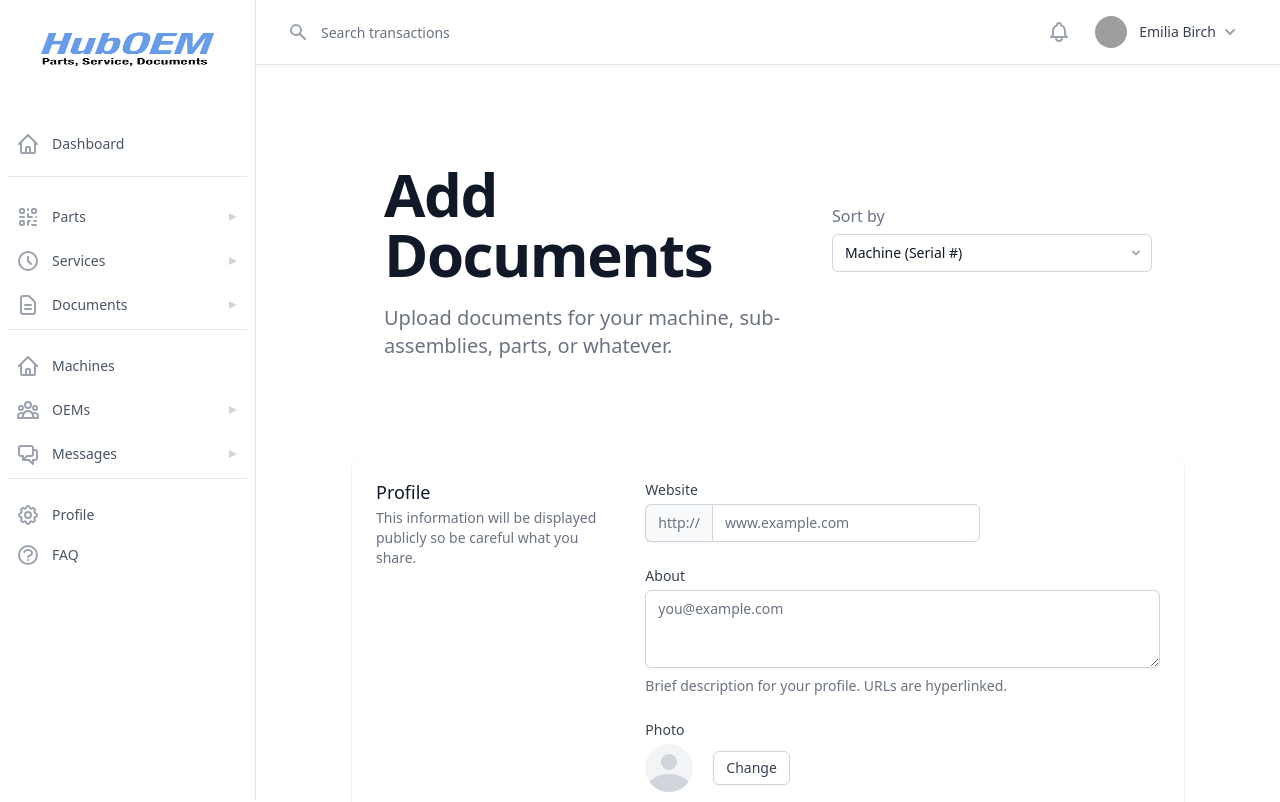
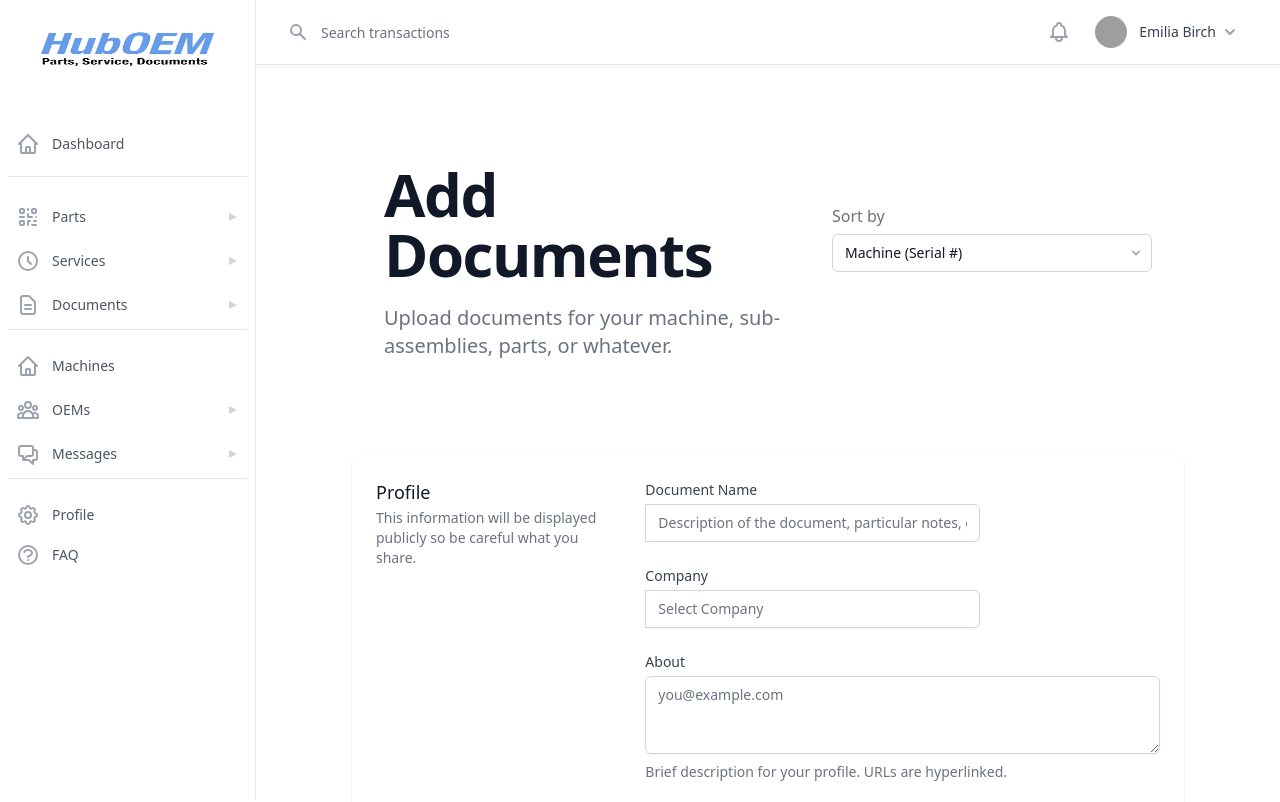
Before and after one commit to HubOEM/huboem-frontend, a React (Create React App) app: page /Add_Documents in a window 1280 px wide. Shown: the top 802 px of the page. Built offline with nearby package versions, Linux system fonts and the light colour scheme; grey boxes are pictures that could not be loaded.

Commit message:
upload docs page

```diff
--- a/src/Pages/Documents/DocumentsList.js
+++ b/src/Pages/Documents/DocumentsList.js
@@ -54,7 +54,7 @@ function DocumentsList() {
                   <select
                     id="type"
                     name="type"
-                    className="appearance-none block w-full bg-none bg-white border border-gray-300 rounded-md pl-3 pr-10 py-2 text-base text-gray-900 focus:outline-none focus:ring-indigo-500 focus:border-indigo-500 sm:text-sm"
+                    className="appearance-none block w-full bg-none bg-white border border-gray-300 rounded-md pl-3 pr-10 py-2 text-base text-gray-900 focus:outline-none focus:ring-[#679CE8] focus:border-[#679CE8] sm:text-sm"
                     defaultValue="Serial Number"
                   >
                     <option>Machine (Serial #)</option>
@@ -79,7 +79,7 @@ function DocumentsList() {
               <div className="mt-4 sm:mt-0 sm:ml-16 sm:flex-none">
                 <button
                   type="button"
-                  className="inline-flex items-center justify-center rounded-md border border-transparent bg-[#679CE8] px-4 py-2 text-sm font-medium text-white shadow-sm hover:bg-[#4586e1] focus:outline-none focus:ring-2 focus:ring-indigo-500 focus:ring-offset-2 sm:w-auto"
+                  className="inline-flex items-center justify-center rounded-md border border-transparent bg-[#679CE8] px-4 py-2 text-sm font-medium text-white shadow-sm hover:bg-[#4586e1] focus:outline-none focus:ring-2 focus:ring-[#679CE8] focus:ring-offset-2 sm:w-auto"
                 >
                   Add user
                 </button>
--- a/src/Pages/Documents/UploadDoc.js
+++ b/src/Pages/Documents/UploadDoc.js
@@ -54,18 +54,29 @@ function UploadDoc() {
                                         <div className="grid grid-cols-3 gap-6">
                                             <div className="col-span-3 sm:col-span-2">
                                                 <label htmlFor="company-website" className="block text-sm font-medium text-gray-700">
-                                                Website
+                                                    Document Name
                                                 </label>
                                                 <div className="mt-1 flex rounded-md shadow-sm">
-                                                <span className="inline-flex items-center px-3 rounded-l-md border border-r-0 border-gray-300 bg-gray-50 text-gray-500 text-sm">
-                                                    http://
-                                                </span>
                                                     <input
                                                         type="text"
                                                         name="company-website"
                                                         id="company-website"
                                                         className="focus:ring-[#679CE8] focus:border-[#679CE8] flex-1 block w-full rounded-none rounded-r-md sm:text-sm border-gray-300"
-                                                    placeholder="www.example.com"
+                                                        placeholder="Description of the document, particular notes, etc."
+                                                    />
+                                                </div>
+                                            </div>
+                                            <div className="col-span-3 sm:col-span-2">
+                                                <label htmlFor="company-website" className="block text-sm font-medium text-gray-700">
+                                                    Company
+                                                </label>
+                                                <div className="mt-1 flex rounded-md shadow-sm">
+                                                    <input
+                                                        type="text"
+                                                        name="company-website"
+                                                        id="company-website"
+                                                        className="focus:ring-[#679CE8] focus:border-[#679CE8] flex-1 block w-full rounded-none rounded-r-md sm:text-sm border-gray-300"
+                                                        placeholder="Select Company"
                                                     />
                                                 </div>
                                             </div>
@@ -86,23 +97,6 @@ function UploadDoc() {
                                                 />
                                             </div>
                                             <p className="mt-2 text-sm text-gray-500">Brief description for your profile. URLs are hyperlinked.</p>
-                                    </div>
-
-                                    <div>
-                                        <label className="block text-sm font-medium text-gray-700">Photo</label>
-                                        <div className="mt-1 flex items-center space-x-5">
-                                            <span className="inline-block h-12 w-12 rounded-full overflow-hidden bg-gray-100">
-                                                <svg className="h-full w-full text-gray-300" fill="currentColor" viewBox="0 0 24 24">
-                                                    <path d="M24 20.993V24H0v-2.996A14.977 14.977 0 0112.004 15c4.904 0 9.26 2.354 11.996 5.993zM16.002 8.999a4 4 0 11-8 0 4 4 0 018 0z" />
-                                                </svg>
-                                            </span>
-                                            <button
-                                                type="button"
-                                                className="bg-white py-2 px-3 border border-gray-300 rounded-md shadow-sm text-sm leading-4 font-medium text-gray-700 hover:bg-gray-50 focus:outline-none focus:ring-2 focus:ring-offset-2 focus:ring-[#679CE8]"
-                                            >
-                                                Change
-                                            </button>
-                                        </div>
                                         </div>
 
                                         <div>
```
Lines whose indentation alone changed are shown as unchanged.
